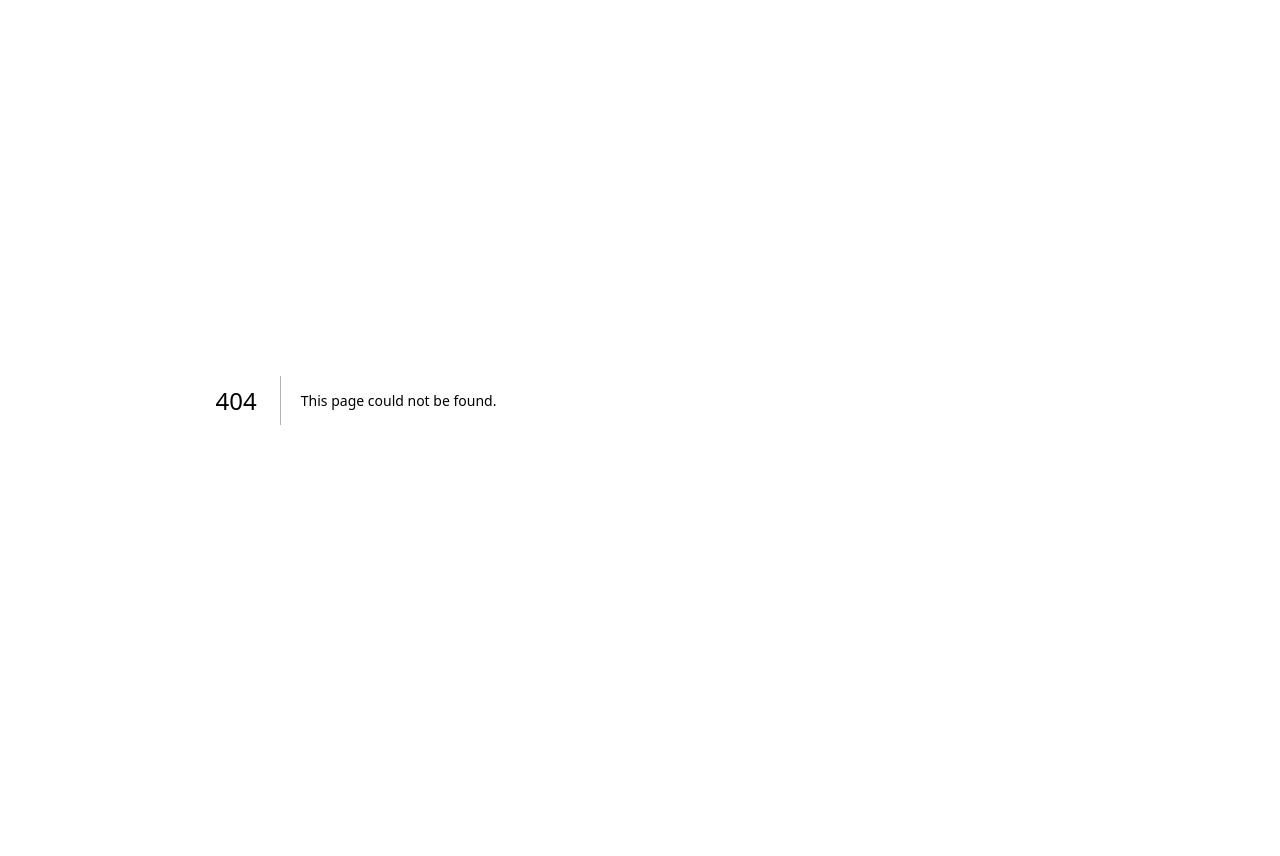
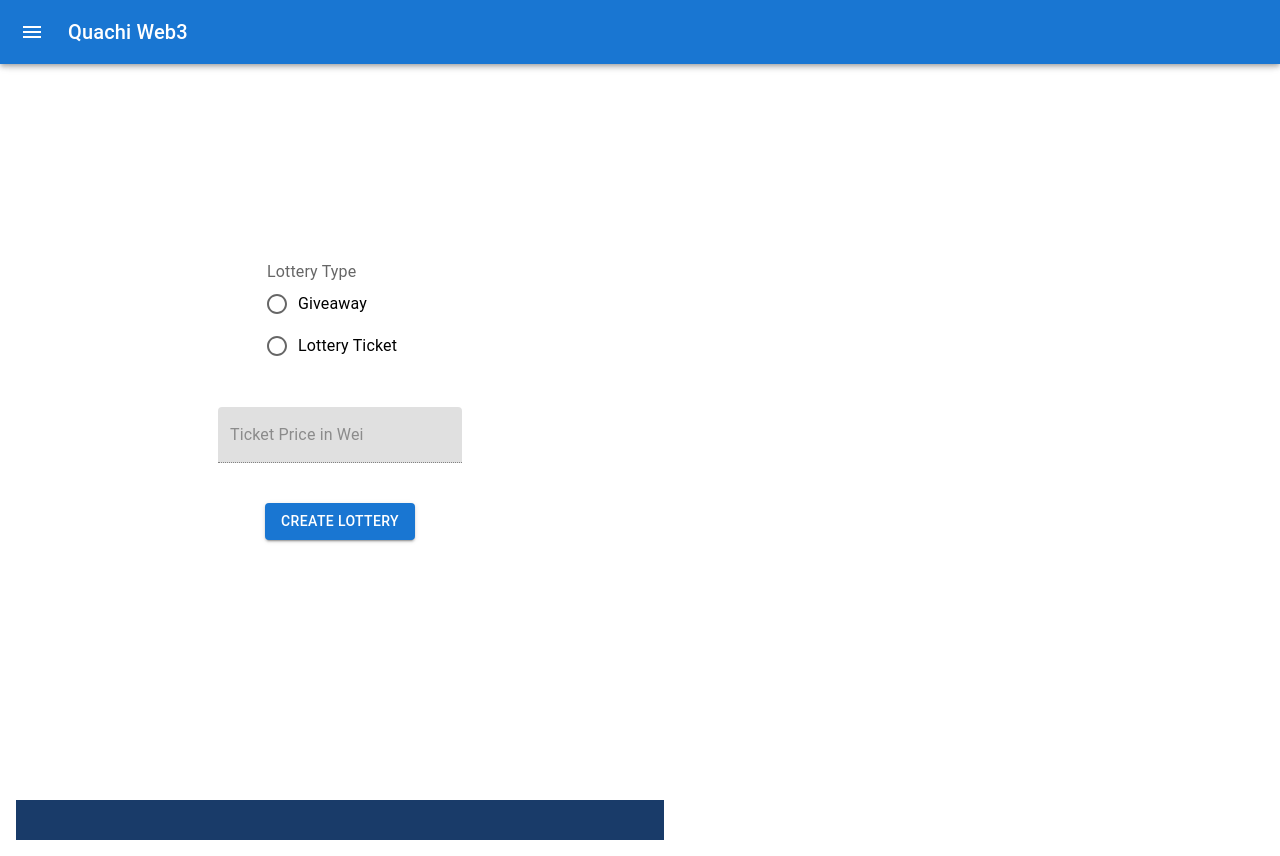
Before and after one commit to SuperHack2024/app, a Next.js app in the folder frontend/: page /create-lottery in a window 1280 px wide. Before the commit this address had no page. Before the commit the page ends 816 px from the top, so only its background shows below. Built offline with nearby package versions, Linux system fonts and the light colour scheme; what @web3modal/wagmi, wagmi would draw is missing.

Commit message:
create lottery

```diff
--- /dev/null
+++ b/frontend/pages/create-lottery.tsx
@@ -0,0 +1,92 @@
+import PersistentDrawerLeft from "@/components/Sidebar";
+import Footer from "@/components/Footer";
+import Lottery from "@/components/Lottery";
+import { useState } from "react";
+import Radio from "@mui/material/Radio";
+import RadioGroup from "@mui/material/RadioGroup";
+import FormControlLabel from "@mui/material/FormControlLabel";
+import FormControl from "@mui/material/FormControl";
+import FormLabel from "@mui/material/FormLabel";
+import { Box, Typography, TextField, Button } from "@mui/material";
+
+import useMediaQuery from "@mui/material/useMediaQuery";
+
+export default function CreateLottery() {
+  const [selectedValue, setSelectedValue] = useState("giveaway");
+
+  // Handler function for when the radio button value changes
+  const handleChange = (event) => {
+    setSelectedValue(event.target.value);
+    console.log("selected value changed", selectedValue);
+  };
+  const isSmallScreen = useMediaQuery("(max-width:600px)");
+
+  return (
+    <>
+      <PersistentDrawerLeft />
+      <Box
+        sx={{
+          display: "flex",
+          marginLeft: "50px",
+          marginRight: "50px",
+          alignItems: "center",
+
+          backgroundColor: "white",
+          color: "black",
+          flexDirection: "column",
+          gap: 5,
+        }}
+      >
+        <Box
+          sx={{
+            display: "flex",
+            gap: 5,
+            width: "100%",
+            height: "100vh",
+            justifyContent: "center",
+            alignItems: "center",
+            flexDirection: "column",
+          }}
+        >
+          <FormControl>
+            <FormLabel id="demo-radio-buttons-group-label">
+              Lottery Type
+            </FormLabel>
+            <RadioGroup
+              aria-labelledby="demo-radio-buttons-group-label"
+              defaultValue="female"
+              name="radio-buttons-group"
+              onChange={handleChange}
+            >
+              <FormControlLabel
+                value="giveaway"
+                control={<Radio />}
+                label="Giveaway"
+              />
+              <FormControlLabel
+                value="Lottery"
+                control={<Radio />}
+                label="Lottery Ticket"
+              />
+            </RadioGroup>
+          </FormControl>
+          <TextField
+            id="filled-basic"
+            label="Ticket Price in Wei"
+            variant="filled"
+            disabled={selectedValue === "giveaway" ? true : false}
+          />
+          <Button
+            onClick={() => {
+              console.log("creating lottery ");
+            }}
+            variant="contained"
+          >
+            Create Lottery
+          </Button>
+        </Box>
+      </Box>
+      <Footer />
+    </>
+  );
+}
```
